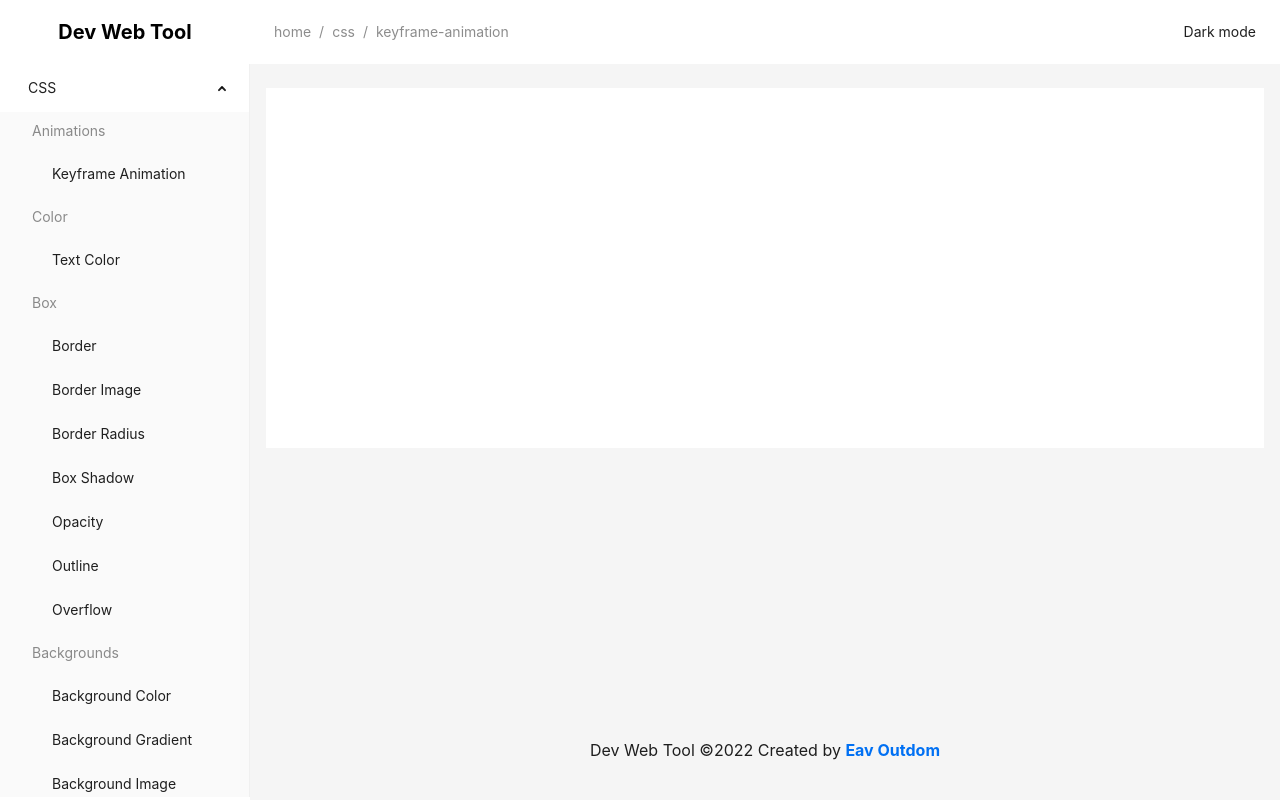
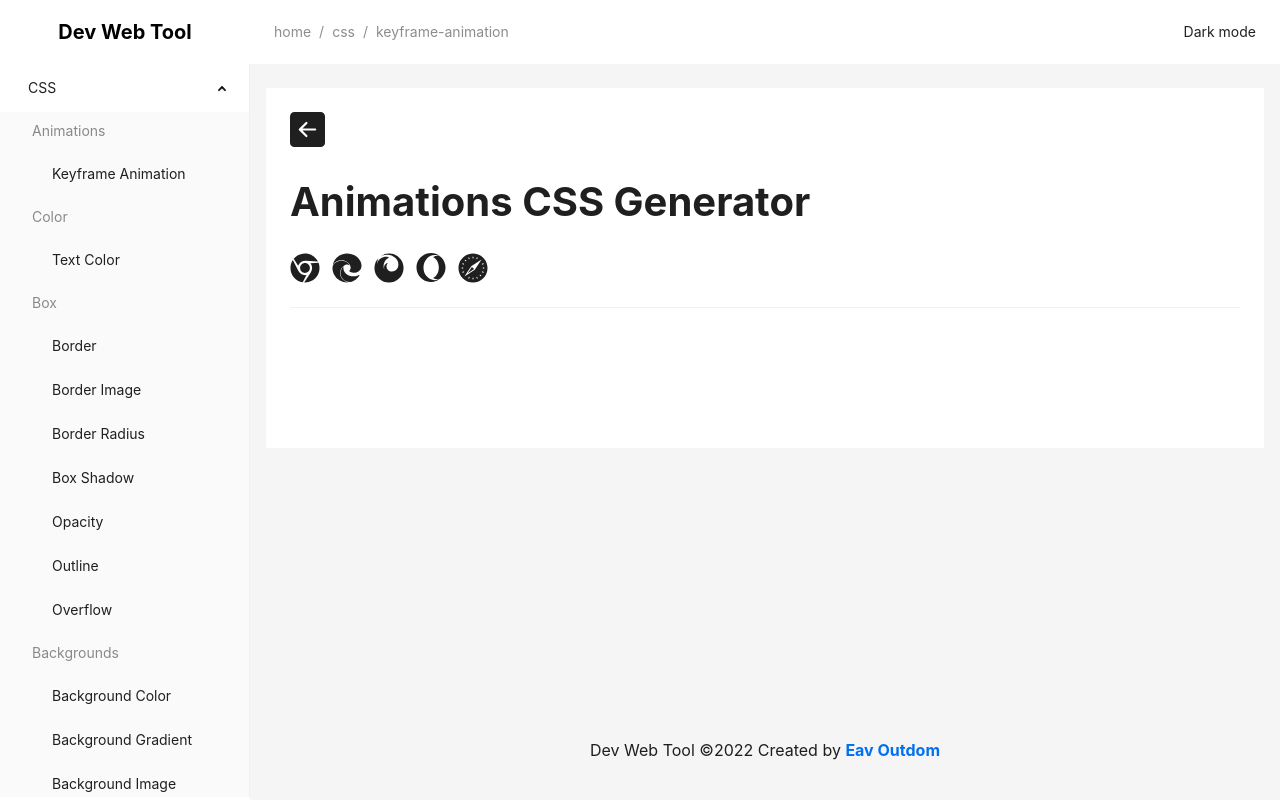
Before and after one commit to EavOutDom/dev-web-tool, a Next.js app: page /css/keyframe-animation in a window 1280 px wide. Built offline with nearby package versions, Linux system fonts and the light colour scheme.

Commit message:
content layout

```diff
--- a/components/contentlayout/ContentLayout.js
+++ b/components/contentlayout/ContentLayout.js
@@ -1,6 +1,35 @@
-const ContentLayout = ({ children }) => {
+import { Col, Divider, Row, Tooltip } from "antd";
+import Link from "next/link";
+import { BsFillArrowLeftSquareFill } from "react-icons/bs";
+import { FaChrome, FaEdge, FaFirefox, FaOpera, FaSafari } from 'react-icons/fa';
+import styles from './ContentLayout.module.css'
+
+const ContentLayout = ({ name, back, browser }) => {
   return (<>
-
+    <section>
+      <Link href={back}>
+        <BsFillArrowLeftSquareFill size={35} />
+      </Link>
+      <h1>{name}</h1>
+      {browser && <div className={styles.browser}>
+        <Tooltip placement="bottom" title={'chrome: ' + browser.chrome}>
+          <FaChrome />
+        </Tooltip>
+        <Tooltip placement="bottom" title={'edge: ' + browser.edge}>
+          <FaEdge />
+        </Tooltip>
+        <Tooltip placement="bottom" title={'firefox: ' + browser.firefox}>
+          <FaFirefox />
+        </Tooltip>
+        <Tooltip placement="bottom" title={'opera: ' + browser.opera}>
+          <FaOpera />
+        </Tooltip>
+        <Tooltip placement="bottom" title={'safari: ' + browser.safari}>
+          <FaSafari />
+        </Tooltip>
+      </div>}
+    </section>
+    <Divider />
   </>);
 }
 
--- /dev/null
+++ b/components/contentlayout/ContentLayout.module.css
@@ -0,0 +1,6 @@
+.browser {
+  display: flex;
+  align-items: center;
+  gap: 12px;
+  font-size: 30px;
+}
--- a/pages/css/keyframe-animation.js
+++ b/pages/css/keyframe-animation.js
@@ -1,6 +1,15 @@
+import ContentLayout from "../../components/contentlayout/ContentLayout";
+
 const KeyframeAnimation = () => {
+  const browser = {
+    chrome: 'yes',
+    firefox: 'yes',
+    safari: 'yes',
+    edge: 'yes',
+    opera: 'yes',
+  };
   return (<section>
-
+    <ContentLayout name='Animations CSS Generator' back='/css' browser={browser} />
   </section>);
 }
 
```
Also changed, not shown: pages/css/index.js (+2 -7 lines).
